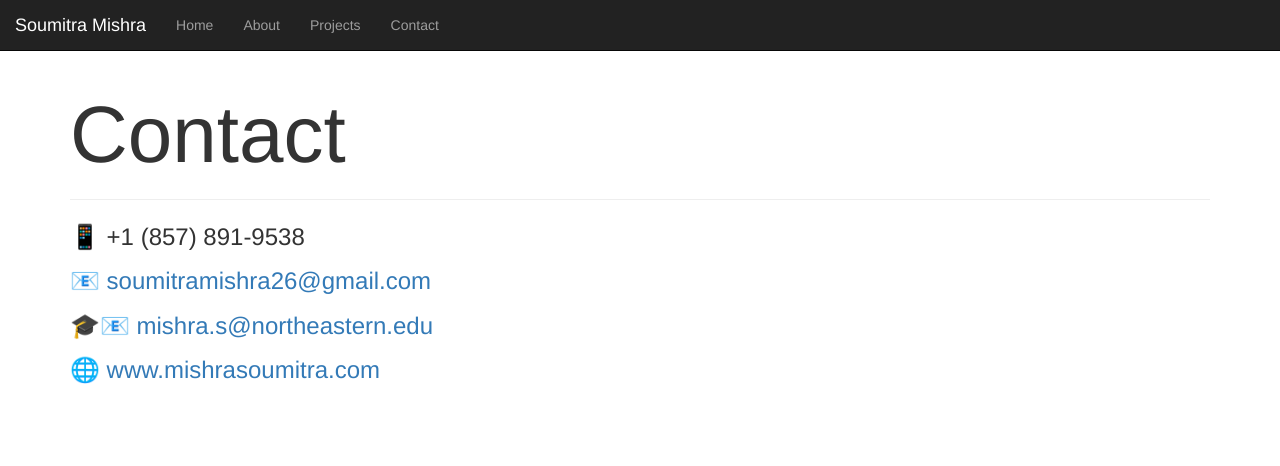
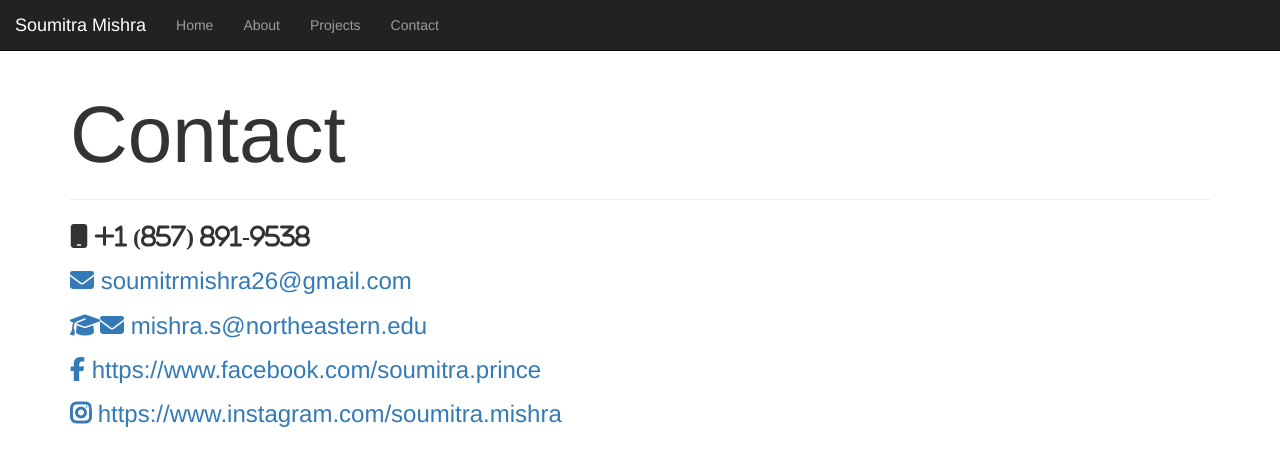
Before and after one commit to soumitramishra/my-personal-website, an Angular app in the folder soumitra-mishra-app/: page /contact in a window 1280 px wide. Shown: the top 466 px of the page. Built offline with nearby package versions, Linux system fonts and the light colour scheme.

Commit message:
Updated contacts

```diff
--- a/soumitra-mishra-app/src/app/app.module.ts
+++ b/soumitra-mishra-app/src/app/app.module.ts
@@ -8,6 +8,7 @@ import { AboutComponent } from './about/about.component';
 import { ProjectsComponent } from './projects/projects.component';
 import { ContactComponent } from './contact/contact.component';
 import { Routes, RouterModule } from '@angular/router';
+import { EducationAndWorkComponent } from './education-and-work/education-and-work.component';
 
 const appRoutes: Routes = [
   {path: '', component: HomeComponent},
@@ -23,7 +24,8 @@ const appRoutes: Routes = [
     HomeComponent,
     AboutComponent,
     ProjectsComponent,
-    ContactComponent
+    ContactComponent,
+    EducationAndWorkComponent
   ],
   imports: [
     BrowserModule,
--- a/soumitra-mishra-app/src/app/contact/contact.component.html
+++ b/soumitra-mishra-app/src/app/contact/contact.component.html
@@ -1,8 +1,41 @@
 <h1 style="font-size: 80px;" >Contact</h1>
 <hr>
 <div style="font-size: x-large">
-       <p>📱&#9;+1 (857) 891-9538</p>
-        <p><a href="mailto:soumitrmishra26@gmail.com"> 📧&#9; soumitramishra26@gmail.com</a> <br></p>
-        <p><a href="mailto:mishra.s@northeastern.edu"> 🎓📧&#9; mishra.s@northeastern.edu</a><br></p>
-        <p><a href="www.mishrasoumitra.com">🌐&#9; www.mishrasoumitra.com</a><br></p>
+        <p><i class="fas fa-mobile"> +1 (857) 891-9538</i></p>
+        <p>
+                <a href="mailto:soumitrmishra26@gmail.com">
+                        <i class="fas fa-envelope"> </i>
+                        <span style="font-weight: 500;">
+                                soumitrmishra26@gmail.com
+                        </span>
+                </a>
+
+        </p>
+        <p>
+                <a href="mailto:mishra.s@northeastern.edu">
+                        <i class="fas fa-graduation-cap"></i>
+                        <i class="fas fa-envelope"> </i>
+                        <span style="font-weight: 500;">
+                                mishra.s@northeastern.edu
+                        </span>
+                </a>
+
+        </p>
+         <p>
+                <a href="https://www.facebook.com/soumitra.prince">
+                        <i class="fab fa-facebook-f"> </i>
+                        <span style="font-weight: 500;">
+                                https://www.facebook.com/soumitra.prince
+                        </span>
+                </a>
+
+        </p>
+        <p>
+                <a href="https://www.instagram.com/soumitra.mishra/">
+                        <i style="font-weight:bolder" class="fab fa-instagram"></i>
+                        <span style="font-weight: 500;">
+                                https://www.instagram.com/soumitra.mishra
+                        </span>
+                </a>
+        </p>
 </div>
--- /dev/null
+++ b/soumitra-mishra-app/src/app/education-and-work/education-and-work.component.html
@@ -0,0 +1 @@
+<p>education-and-work works!</p>
--- /dev/null
+++ b/soumitra-mishra-app/src/app/education-and-work/education-and-work.component.ts
@@ -0,0 +1,15 @@
+import { Component, OnInit } from '@angular/core';
+
+@Component({
+  selector: 'app-education-and-work',
+  templateUrl: './education-and-work.component.html',
+  styleUrls: ['./education-and-work.component.css']
+})
+export class EducationAndWorkComponent implements OnInit {
+
+  constructor() { }
+
+  ngOnInit(): void {
+  }
+
+}
```
Also changed, not shown: soumitra-mishra-app/src/app/education-and-work/education-and-work.component.css (added), 1 other file (tests, documents, lock files or other folders).
